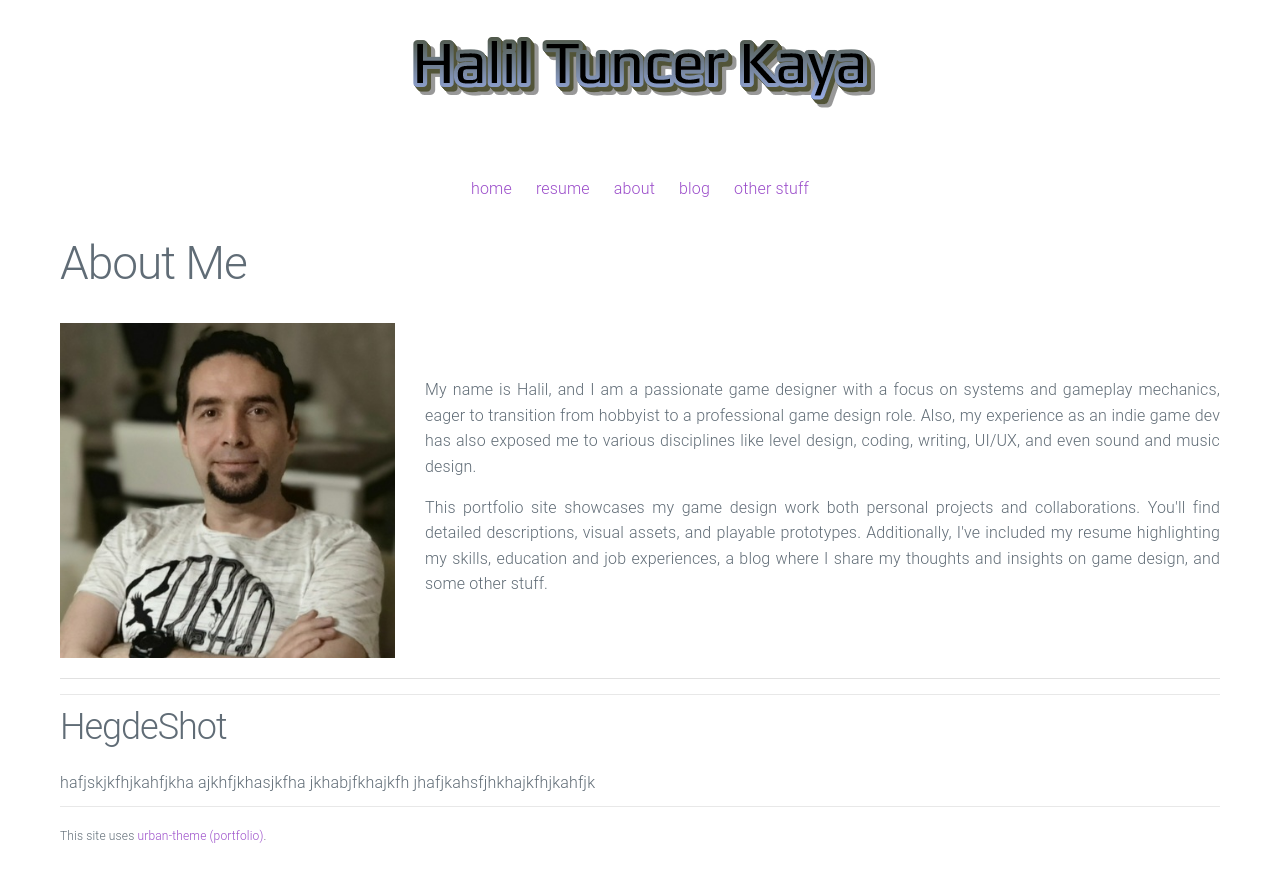
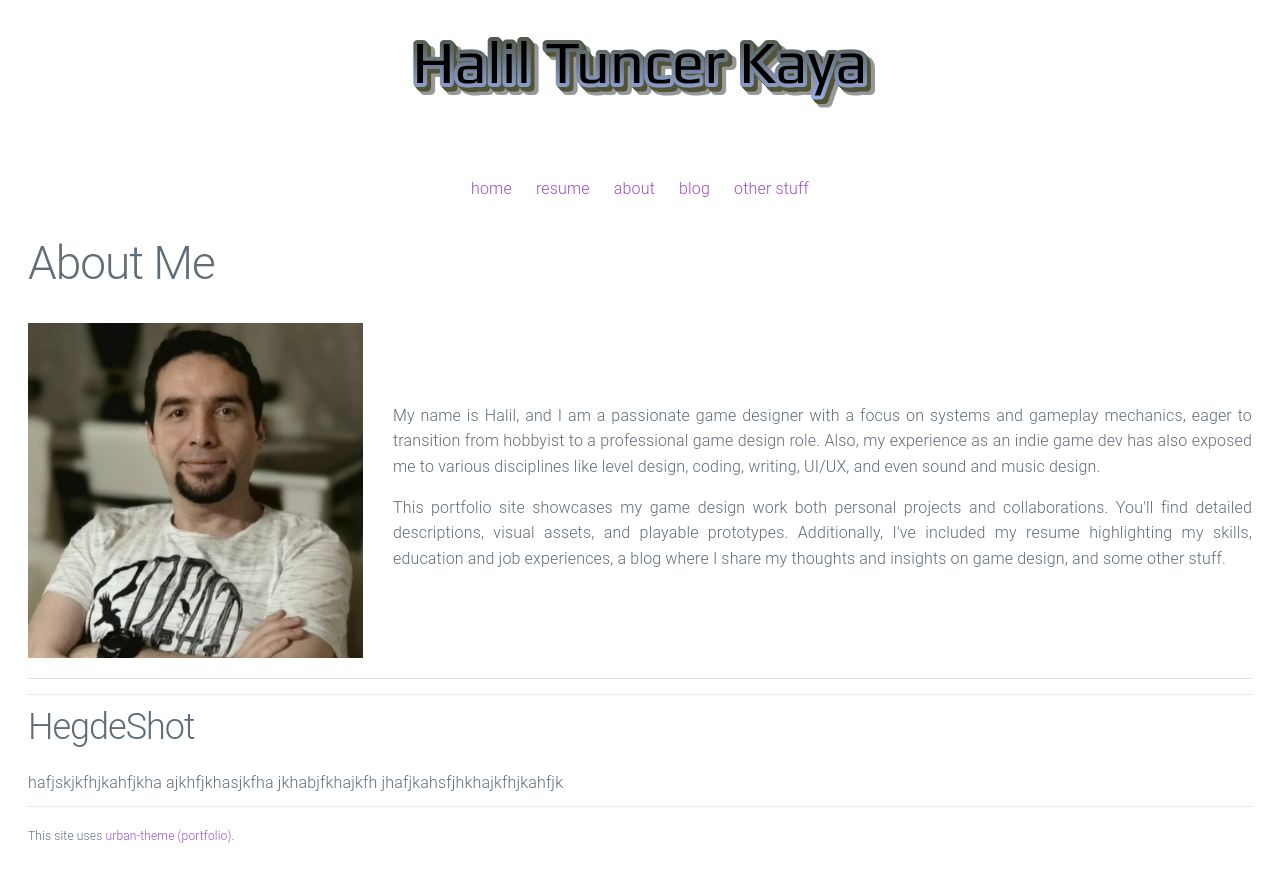
Before and after one commit to htramu/htk.github.io, a Jekyll site: the page built from about.md, in a window 1280 px wide. Shown: the top 882 px of the page. Built offline with Jekyll 4.4.1, drawn with Linux system fonts in a browser that asks for light colours.

Commit message:
Update _layout.scss

```diff
--- a/_sass/_layout.scss
+++ b/_sass/_layout.scss
@@ -3,7 +3,7 @@
  */
  .wrapper .container {
    // max-width: 80rem;
-	 max-width: 120rem;
+	 max-width: 100%;
 }
 
 .site-header {
```
